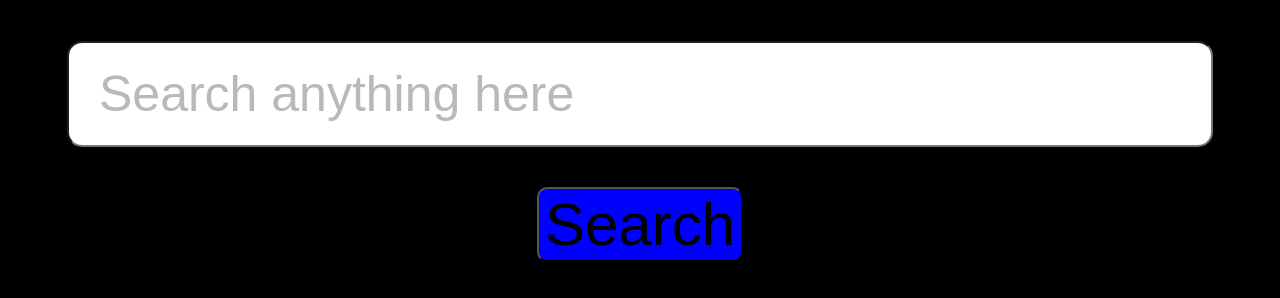
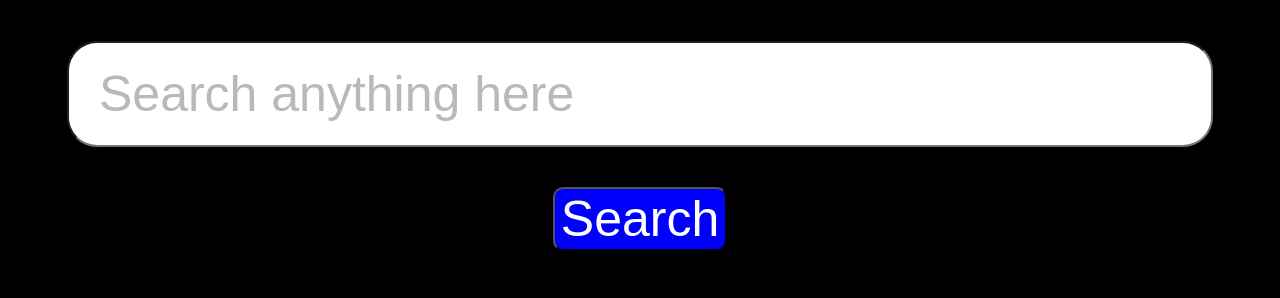
Before and after one commit to KrishnaPatelRb/searchEngine, a plain HTML site: page index.html in a window 1280 px wide. Shown: the part 640-938 px from the top of the page. Drawn offline with Linux system fonts and the light colour scheme.

Commit message:
Update index.html

```diff
--- a/index.html
+++ b/index.html
@@ -15,16 +15,17 @@
    #input{
        width: 90%;
        height: 100px;
-       border-radius: 15px;
+       border-radius: 30px;
        margin-bottom: 10px;
        margin-top: 40px;
        font-size: 50px;
    }
    #button{
        margin-top: 30px;
-       font-size: 60px;
+       font-size: 50px;
        background-color: blue;
        border-radius: 10px;
+       color: white;
    }
   ::-webkit-input-placeholder{
       font-size: 50px;
```
